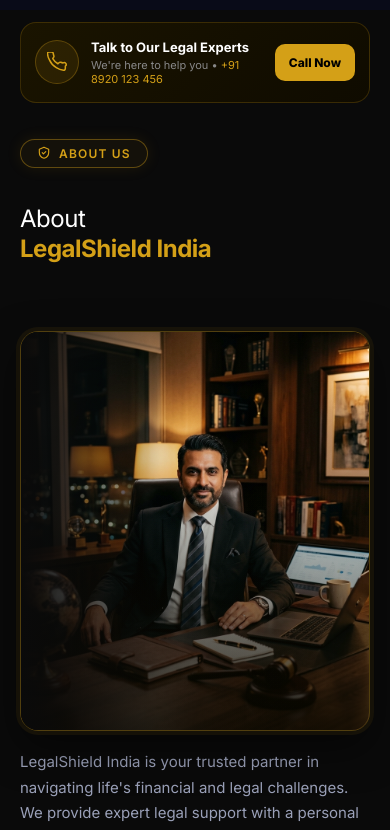
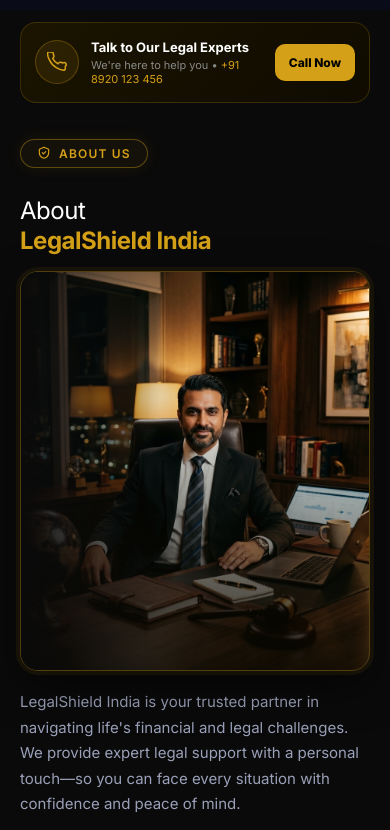
Before and after one commit to tusharandcollege-art/LegalShield, a plain HTML site: page index.html in a window 390 px wide. Shown: the part 2780-3610 px from the top of the page. Drawn offline with Linux system fonts and the light colour scheme.

Commit message:
style: reduce gap between about headline and image/text on mobile

```diff
--- a/index.html
+++ b/index.html
@@ -1928,12 +1928,12 @@
 
       /* ── ABOUT ── */
       .about-section { display: flex; flex-direction: column; }
-      .about-left { order: 1; width: 100%; }
+      .about-left { order: 1; width: 100%; gap: 16px; }
 
       .desktop-only-img { display: none !important; }
       .mobile-only-img { display: block !important; }
 
-      .about-headline { font-size: 24px; font-weight: 800; margin-top: 14px; margin-bottom: 20px; }
+      .about-headline { font-size: 24px; font-weight: 800; margin-top: 14px; margin-bottom: 0; }
 
       .about-right.mobile-only-img {
         display: block;
@@ -1942,7 +1942,7 @@
         height: 240px;
         border-radius: 18px;
         overflow: hidden;
-        margin-top: 24px;
+        margin-top: 0;
         margin-bottom: 0;
         border: 1.5px solid rgba(212,160,23,0.35);
         box-shadow: 0 0 0 4px rgba(212,160,23,0.07), 0 16px 40px rgba(0,0,0,0.5);
```
